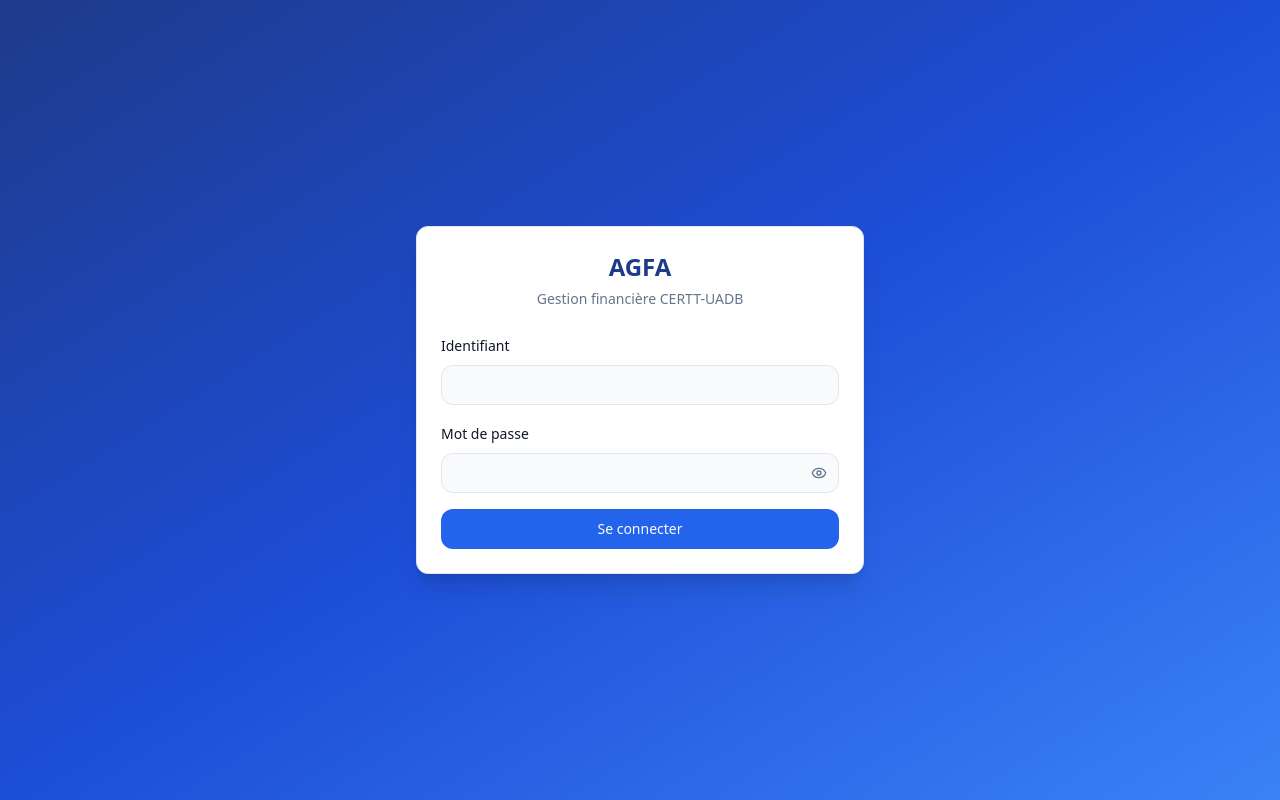
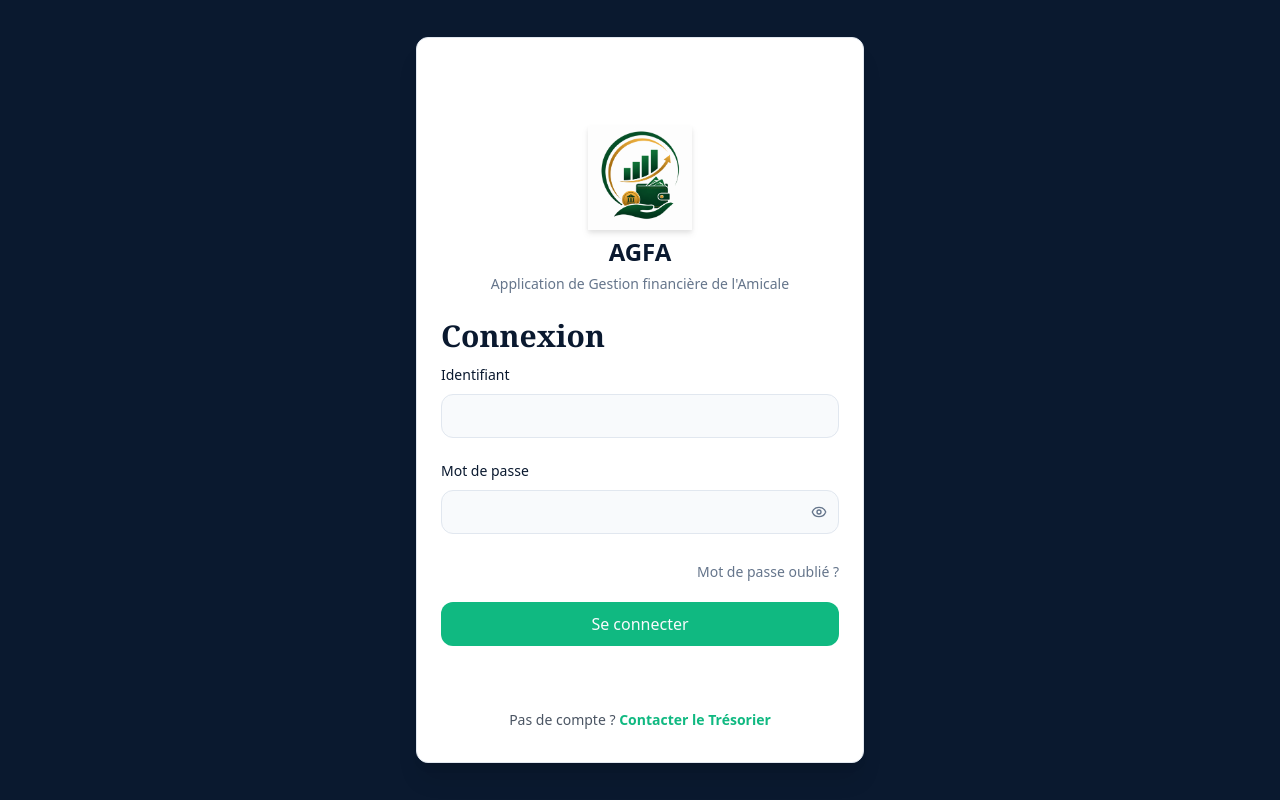
Before and after one commit to youssouf001/AGFA, a React (Vite) app: page /login in a window 1280 px wide. Built offline with nearby package versions, Linux system fonts and the light colour scheme; no server answers.

Commit message:
✅ Improving the login page by integrating a loading animation

```diff
--- /dev/null
+++ b/src/components/shared/AgfaLogo.tsx
@@ -0,0 +1,23 @@
+import agfaLogoSrc from "/AGFA logo.png"
+
+type AgfaLogoProps = {
+  className?: string
+  size?: number
+}
+
+const AgfaLogo = ({ className = "", size = 88 }: AgfaLogoProps) => {
+  return (
+    <div className={`flex flex-col items-center ${className}`}>
+      <img
+        src={agfaLogoSrc}
+        alt="AGFA — Gestion financière"
+        width={size}
+        height={size}
+        className="object-contain drop-shadow-md"
+        draggable={false}
+      />
+    </div>
+  )
+}
+
+export default AgfaLogo
--- /dev/null
+++ b/src/components/shared/LoginSplash.tsx
@@ -0,0 +1,99 @@
+import AgfaLogo from "@/components/shared/AgfaLogo"
+import { useEffect, useState } from "react"
+
+const NAVY = "#0A192F"
+
+const SPLASH_DURATION_MS = 2800
+const FADE_OUT_MS = 450
+
+type LoginSplashProps = {
+  onComplete: () => void
+}
+
+const LoginSplash = ({ onComplete }: LoginSplashProps) => {
+  const [exiting, setExiting] = useState(false)
+  const [progress, setProgress] = useState(0)
+
+  useEffect(() => {
+    // Animation de la barre de progression
+    const startTime = Date.now()
+
+    const animateProgress = () => {
+      const elapsed = Date.now() - startTime
+      // Calculer le pourcentage (0 à 100)
+      const percentage = Math.min((elapsed / SPLASH_DURATION_MS) * 100, 100)
+      setProgress(percentage)
+
+      if (elapsed < SPLASH_DURATION_MS) {
+        requestAnimationFrame(animateProgress)
+      }
+    }
+
+    const progressFrame = requestAnimationFrame(animateProgress)
+
+    // Timer pour le début de la disparition (fade)
+    const fadeTimer = setTimeout(
+      () => setExiting(true),
+      SPLASH_DURATION_MS - FADE_OUT_MS
+    )
+
+    // Timer pour le composant complet
+    const completeTimer = setTimeout(onComplete, SPLASH_DURATION_MS)
+
+    return () => {
+      clearTimeout(fadeTimer)
+      clearTimeout(completeTimer)
+      cancelAnimationFrame(progressFrame)
+    }
+  }, [onComplete])
+
+  return (
+    <div
+      className={`fixed inset-0 z-50 flex justify-center transition-opacity duration-450 ease-out ${
+        exiting ? "pointer-events-none opacity-0" : "opacity-100"
+      }`}
+      style={{ backgroundColor: NAVY }}
+      aria-hidden={exiting}
+      role="presentation"
+    >
+      <div className="relative flex min-h-dvh w-full max-w-107.5px flex-col md:my-6 md:min-h-[calc(100dvh-3rem)] md:overflow-hidden md:rounded-3xl">
+        <div className="flex flex-1 flex-col items-center justify-center px-8">
+          <div className="agfa-splash-logo">
+            <AgfaLogo size={104} />
+          </div>
+
+          <div className="agfa-splash-text mt-10 text-center">
+            <p className="text-[0.7rem] font-semibold uppercase tracking-[0.28em] text-white sm:text-xs">
+              Gestion financière
+            </p>
+            <p className="mt-3 text-sm font-medium tracking-wide text-white/85 sm:text-base">
+              Amicale CERTT
+            </p>
+          </div>
+        </div>
+
+        <div className="px-12 pb-14 pt-6 sm:pb-16">
+          <div
+            className="h-[1.5px] w-full overflow-hidden rounded-full bg-white/20"
+            role="progressbar"
+            aria-valuenow={Math.round(progress)}
+            aria-valuemin={0}
+            aria-valuemax={100}
+            aria-label="Chargement"
+          >
+            {/* Ajout du style inline pour la largeur dynamique */}
+            <div
+              className="absolute h-[full] rounded-full bg-[#10B981] transition-all duration-100 ease-linear"
+              style={{
+                width: `${progress}%`,
+                height: '1px'
+             }}
+            />
+          </div>
+        </div>
+      </div>
+    </div>
+  )
+}
+
+export default LoginSplash
--- a/src/layouts/AuthLayout.tsx
+++ b/src/layouts/AuthLayout.tsx
@@ -1,7 +1,7 @@
-import { Navigate, Outlet } from 'react-router-dom';
+import { LoadingSpinner } from '@/components/shared/LoadingSpinner';
 import { ROUTES } from '@/constants/routes';
 import { useAuth } from '@/hooks/useAuth';
-import { LoadingSpinner } from '@/components/shared/LoadingSpinner';
+import { Navigate, Outlet } from 'react-router-dom';
 
 export const AuthLayout = () => {
   const { isAuthenticated, isLoading } = useAuth();
@@ -10,7 +10,7 @@
   if (isAuthenticated) return <Navigate to={ROUTES.DASHBOARD} replace />;
 
   return (
-    <div className="flex min-h-screen items-center justify-center bg-gradient-to-br from-primary-900 via-primary-700 to-primary-500 p-4">
+    <div className="flex min-h-screen items-center justify-center bg-[#0A192F] p-4">
       <Outlet />
     </div>
   );
--- a/src/pages/LoginPage.tsx
+++ b/src/pages/LoginPage.tsx
@@ -1,10 +1,5 @@
-import { zodResolver } from '@hookform/resolvers/zod';
-import { Eye, EyeOff } from 'lucide-react';
-import { useState } from 'react';
-import { useForm } from 'react-hook-form';
-import { useNavigate } from 'react-router-dom';
-import { toast } from 'sonner';
-import { z } from 'zod';
+import AgfaLogo from '@/components/shared/AgfaLogo';
+import LoginSplash from '@/components/shared/LoginSplash';
 import { Button } from '@/components/ui/button';
 import { Card, CardContent, CardDescription, CardHeader, CardTitle } from '@/components/ui/card';
 import { Input } from '@/components/ui/input';
@@ -12,6 +7,13 @@
 import { ROUTES } from '@/constants/routes';
 import { useAuth } from '@/hooks/useAuth';
 import { parseDRFError } from '@/utils/errorParser';
+import { zodResolver } from '@hookform/resolvers/zod';
+import { Eye, EyeOff } from 'lucide-react';
+import { useCallback, useState } from 'react';
+import { useForm } from 'react-hook-form';
+import { useNavigate } from 'react-router-dom';
+import { toast } from 'sonner';
+import { z } from 'zod';
 
 const loginSchema = z.object({
   username: z.string().min(2, 'Minimum 2 caractères'),
@@ -24,6 +26,7 @@
   const { login } = useAuth();
   const navigate = useNavigate();
   const [showPassword, setShowPassword] = useState(false);
+  const [splashDone, setSplashDone] = useState(false);
   const [isSubmitting, setIsSubmitting] = useState(false);
 
   const {
@@ -47,47 +50,92 @@
     }
   };
 
+  const handleSplashComplete = useCallback(() => {
+    setSplashDone(true);
+  }, [])
+
   return (
-    <Card className="w-full max-w-md shadow-xl">
-      <CardHeader className="text-center">
-        <CardTitle className="text-2xl text-primary-900">AGFA</CardTitle>
-        <CardDescription>Gestion financière CERTT-UADB</CardDescription>
+    <>
+      {!splashDone && <LoginSplash onComplete={handleSplashComplete} />}
+
+      <Card className={`w-full max-w-md shadow-xl transition-all duration-500 ${splashDone ? 'opacity-100 translate-y-0' : 'opacity-0 translate-y-4 pointer-events-none'}`}>
+
+        {/* Header avec Titre principal */}
+        <CardHeader className="text-center ">
+        <header className="flex flex-col items-center px-6 pt-14 sm:pt-16">
+            <AgfaLogo size={104} />
+          </header>
+          <CardTitle className="text-2xl font-bold text-[#0A192F]">AGFA</CardTitle>
+          <CardDescription className="text-sm text-muted-foreground">
+            Application de Gestion financière de l'Amicale
+          </CardDescription>
         </CardHeader>
-      <CardContent>
-        <form onSubmit={handleSubmit(onSubmit)} className="space-y-4">
+
+        {/* Titre "Connexion" stylisé et placé parfaitement */}
+        <div className="px-6">
+
+          <CardContent className="px-0">
+          <h1 className="font-['Playfair_Display',Georgia,serif] text-3xl font-semibold text-[#0A192F] mb-2">
+            Connexion
+          </h1>
+            <form onSubmit={handleSubmit(onSubmit)} className="space-y-5">
               <div className="space-y-2">
-            <Label htmlFor="username">Identifiant</Label>
-            <Input id="username" {...register('username')} autoComplete="username" />
+                <Label htmlFor="username" className="text-sm font-medium text-[#0A192F]">Identifiant</Label>
+                <Input id="username" {...register('username')} autoComplete="username" className="h-11" />
                 {errors.username && (
-              <p className="text-sm text-destructive">{errors.username.message}</p>
+                  <p className="text-xs text-destructive mt-1">{errors.username.message}</p>
                 )}
               </div>
+
               <div className="space-y-2">
-            <Label htmlFor="password">Mot de passe</Label>
+                <Label htmlFor="password" className="text-sm font-medium text-[#0A192F]">Mot de passe</Label>
                 <div className="relative">
                   <Input
                     id="password"
                     type={showPassword ? 'text' : 'password'}
                     {...register('password')}
                     autoComplete="current-password"
+                    className="h-11 pr-10"
                   />
                   <button
                     type="button"
-                className="absolute right-3 top-1/2 -translate-y-1/2 text-muted-foreground"
+                    className="absolute right-3 top-1/2 -translate-y-1/2 text-muted-foreground hover:text-foreground transition-colors"
                     onClick={() => setShowPassword(!showPassword)}
                   >
                     {showPassword ? <EyeOff className="h-4 w-4" /> : <Eye className="h-4 w-4" />}
                   </button>
                 </div>
                 {errors.password && (
-              <p className="text-sm text-destructive">{errors.password.message}</p>
+                  <p className="text-xs text-destructive mt-1">{errors.password.message}</p>
                 )}
               </div>
-          <Button type="submit" className="w-full" disabled={isSubmitting}>
+
+              <div className="flex justify-end pt-2">
+                <button
+                  type="button"
+                  className="text-sm font-medium transition-colors hover:text-success-600 text-muted-foreground"
+                >
+                  Mot de passe oublié ?
+                </button>
+              </div>
+
+              <Button type="submit" className="w-full h-11 text-base font-medium bg-[#10B981] hover:bg-emerald-600" disabled={isSubmitting}>
                 {isSubmitting ? 'Connexion...' : 'Se connecter'}
               </Button>
             </form>
           </CardContent>
+        </div>
+        <p className="mt-auto pt-10 mb-8 text-center text-sm text-gray-600">
+                Pas de compte ?{" "}
+                <button
+                  type="button"
+                  className="font-semibold transition-opacity hover:opacity-80"
+                  style={{ color: '#10B981' }}
+                >
+                  Contacter le Trésorier
+                </button>
+              </p>
       </Card>
+    </>
   );
 }
```
Lines whose indentation alone changed are shown as unchanged.
